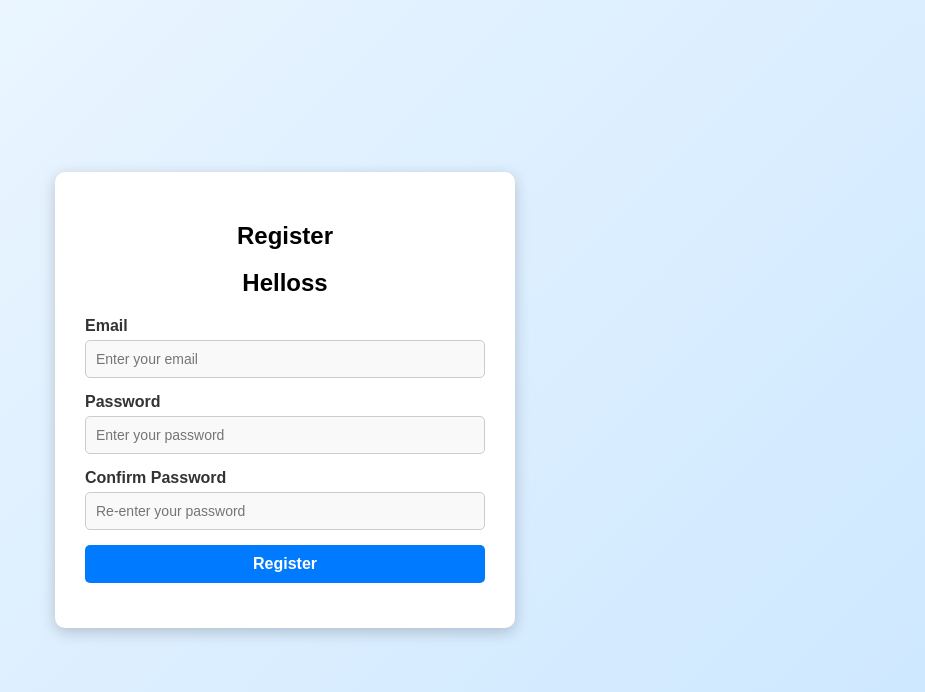
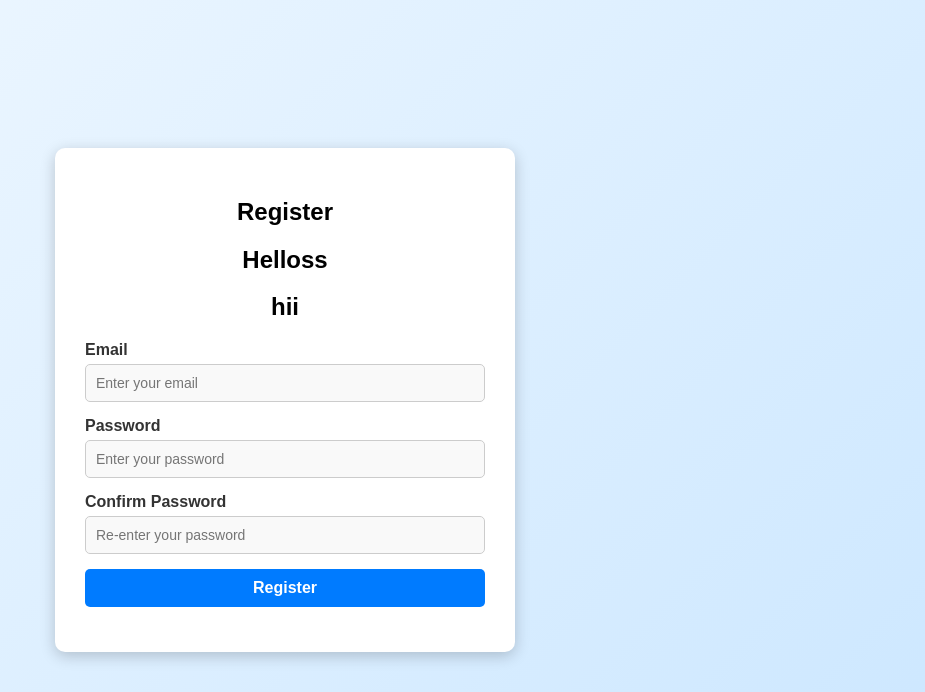
Before and after one commit to SuchiGit04/failure-analysis, a Flask app: page /register in a window 1280 px wide. Shown: the top 692 px of the page, without its empty margins (355-1280 px from the left). Run offline with Flask 3, Linux system fonts and the light colour scheme.

Commit message:
changed in the register

```diff
--- a/Template/register.html
+++ b/Template/register.html
@@ -142,6 +142,7 @@
     <div class="container">
         <h2>Register</h2>
         <h2>Helloss</h2>
+        <h2>hii</h2>
         <form method="POST" action="/register">
             <div class="form-group">
                 <label for="email">Email</label>
```
